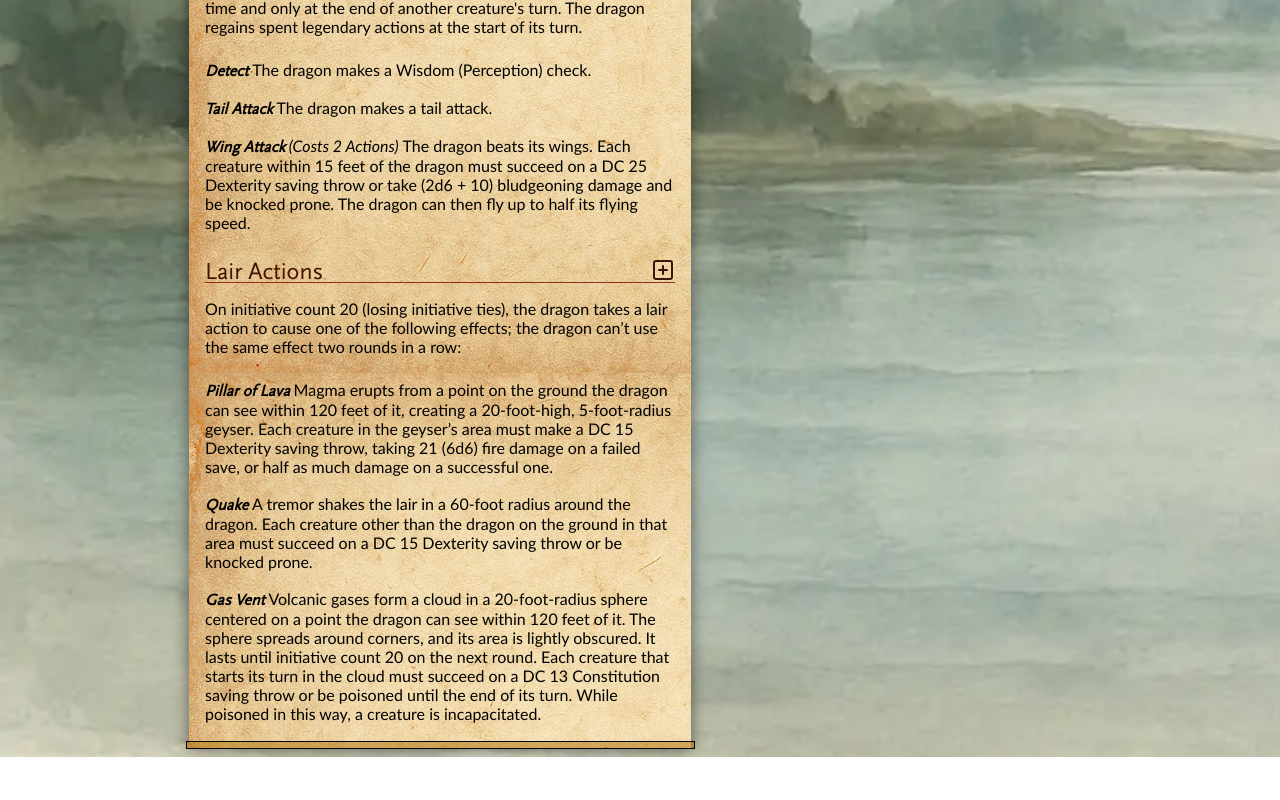
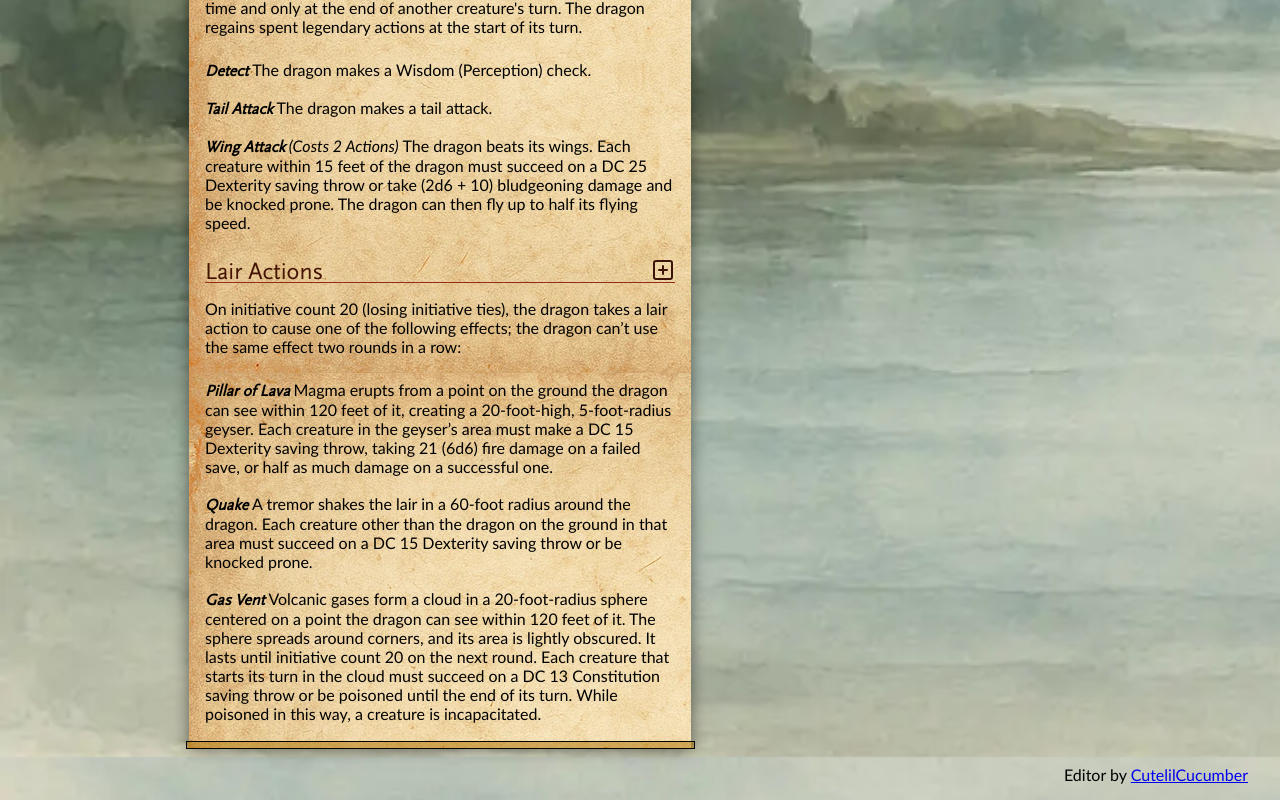
Before and after one commit to CutelilCucumber/statBlockDirectEditor, a React (Vite) app: page / in a window 1280 px wide. Shown: the part 1283-2083 px from the top of the page. Before the commit the page ends 2040 px from the top, so only its background shows below. Built offline with nearby package versions, Linux system fonts and the light colour scheme.

Commit message:
add footer

```diff
--- a/index.html
+++ b/index.html
@@ -9,5 +9,6 @@
   <body>
     <div id="root"></div>
     <script type="module" src="/src/main.jsx"></script>
+    <footer><p>Editor by <a class="editable" href="https://github.com/CutelilCucumber">CutelilCucumber</a></p></footer>
   </body>
 </html>
--- a/src/App.css
+++ b/src/App.css
@@ -7,11 +7,7 @@
   flex: 1;
   min-width: 0;
 }
-.wrap {
-  transition: all 0.5s ease-in-out;
-}
 .parchment {
- transition: all 0.3s ease;
  background-image: url('/assets/blockBg.webp');
  width: 470px;
  height: fit-content;
--- a/src/index.css
+++ b/src/index.css
@@ -109,3 +109,9 @@ label > input {
 textarea {
   resize: vertical;
 }
+footer {
+  position: absolute;
+  right: 0;
+  bottom: auto;
+  margin-right: 2em;
+}
```
